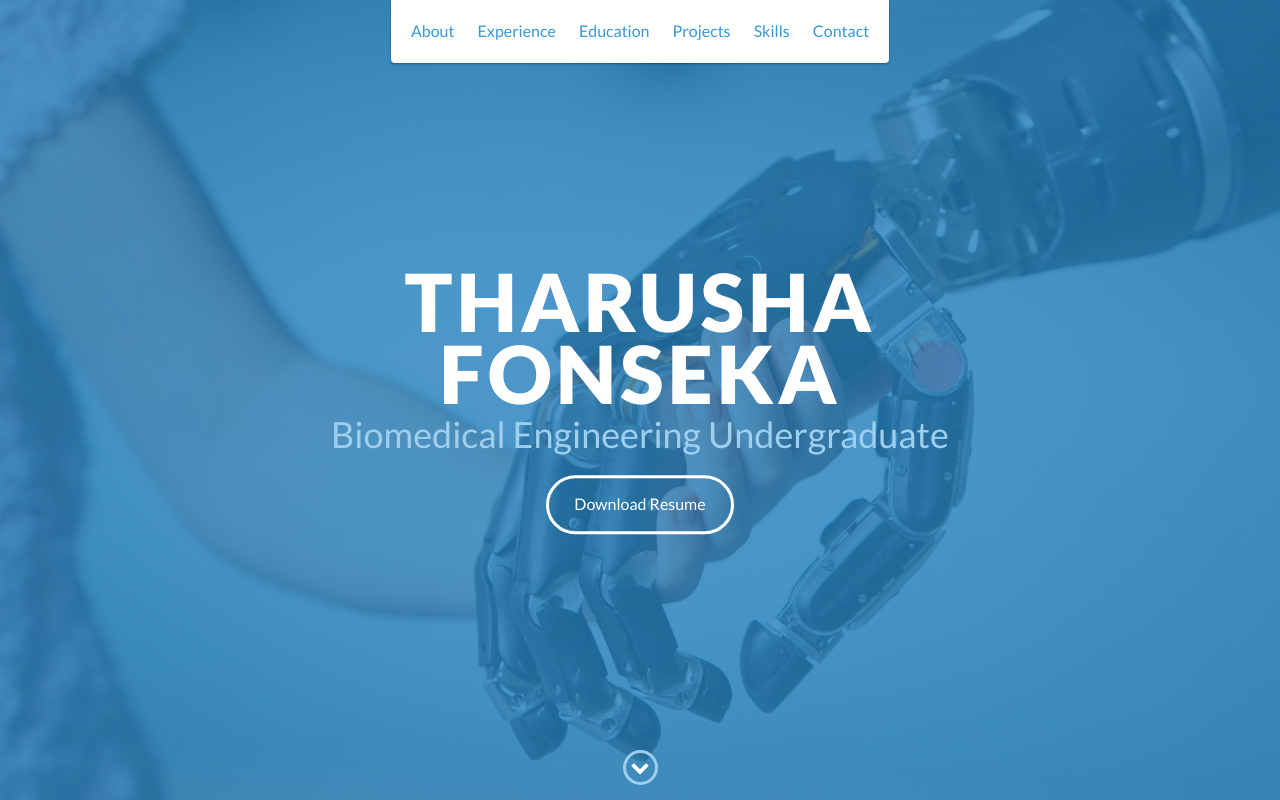
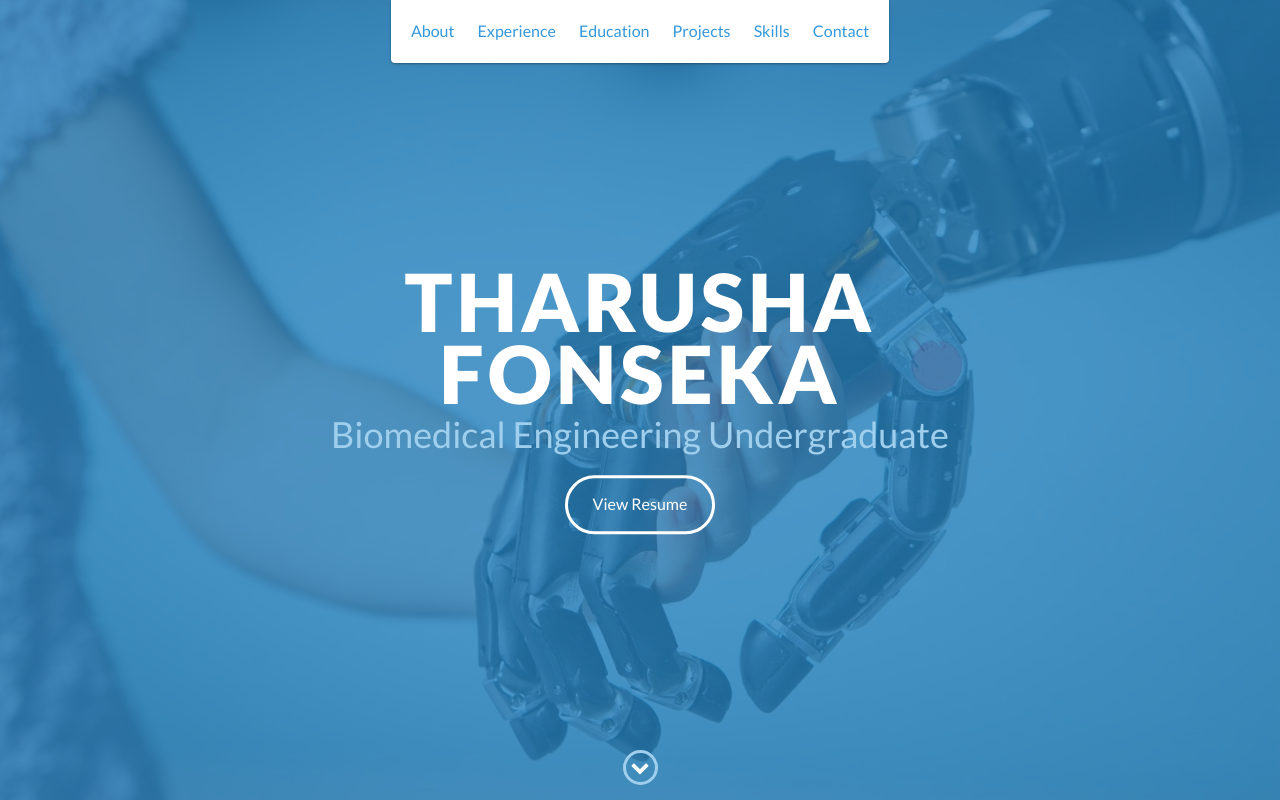
Before and after one commit to Tharusha-Sihan/Tharusha-Sihan.github.io, a website: page index.html in a window 1280 px wide. Shown: the top 800 px of the page. Drawn offline with nearby package versions, Linux system fonts and the light colour scheme.

Commit message:
Update index.html

```diff
--- a/index.html
+++ b/index.html
@@ -50,7 +50,7 @@
         <div id="lead-content">
             <h1>Tharusha Fonseka</h1>
             <h2>Biomedical Engineering Undergraduate</h2>
-            <a href="Resources/Resume_Tharusha.pdf" class="btn-rounded-white">Download Resume</a>
+            <a href="Resources/Resume_Tharusha.pdf" class="btn-rounded-white">View Resume</a>
         </div>
         <!-- End #lead-content -->
 
```
